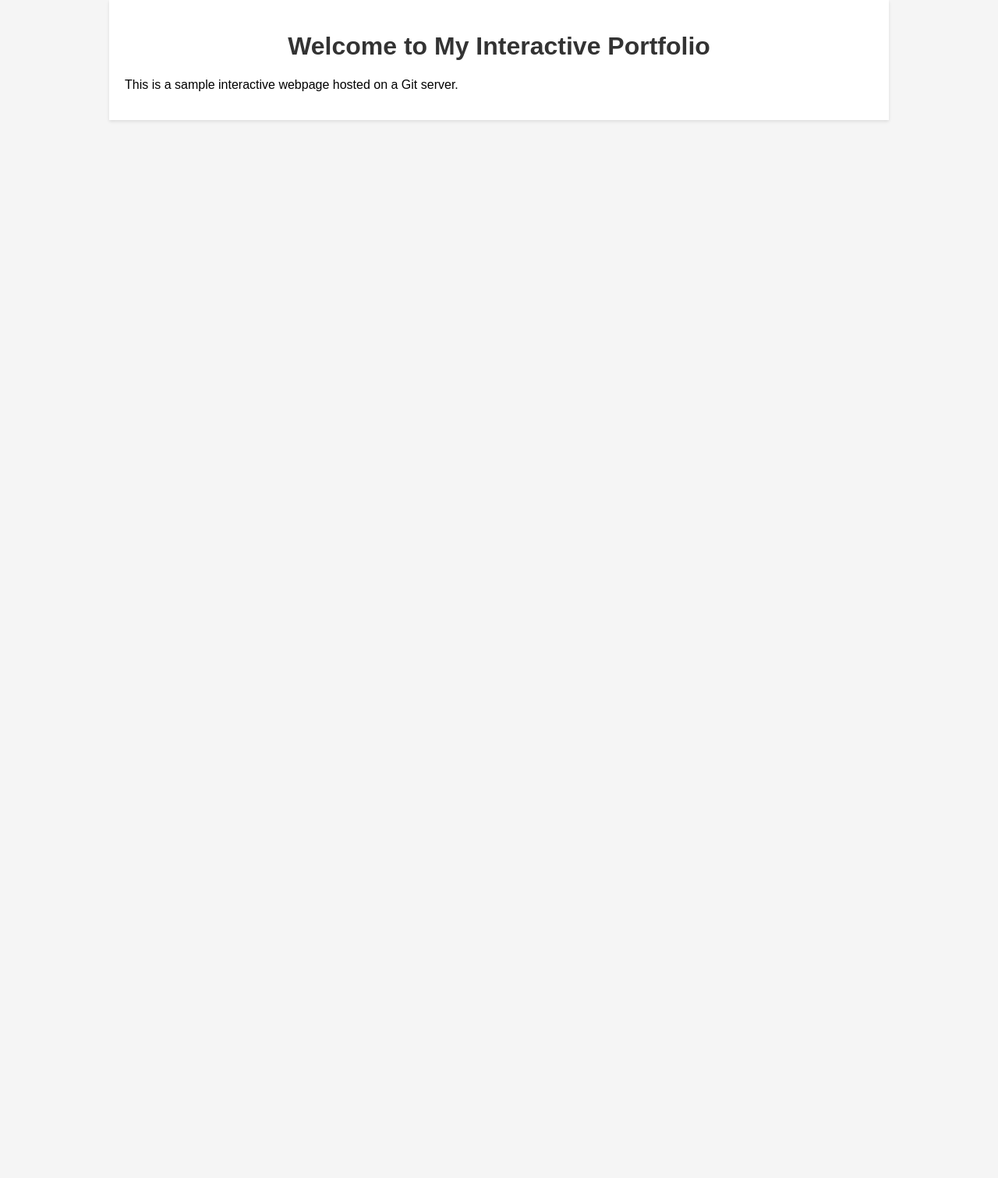
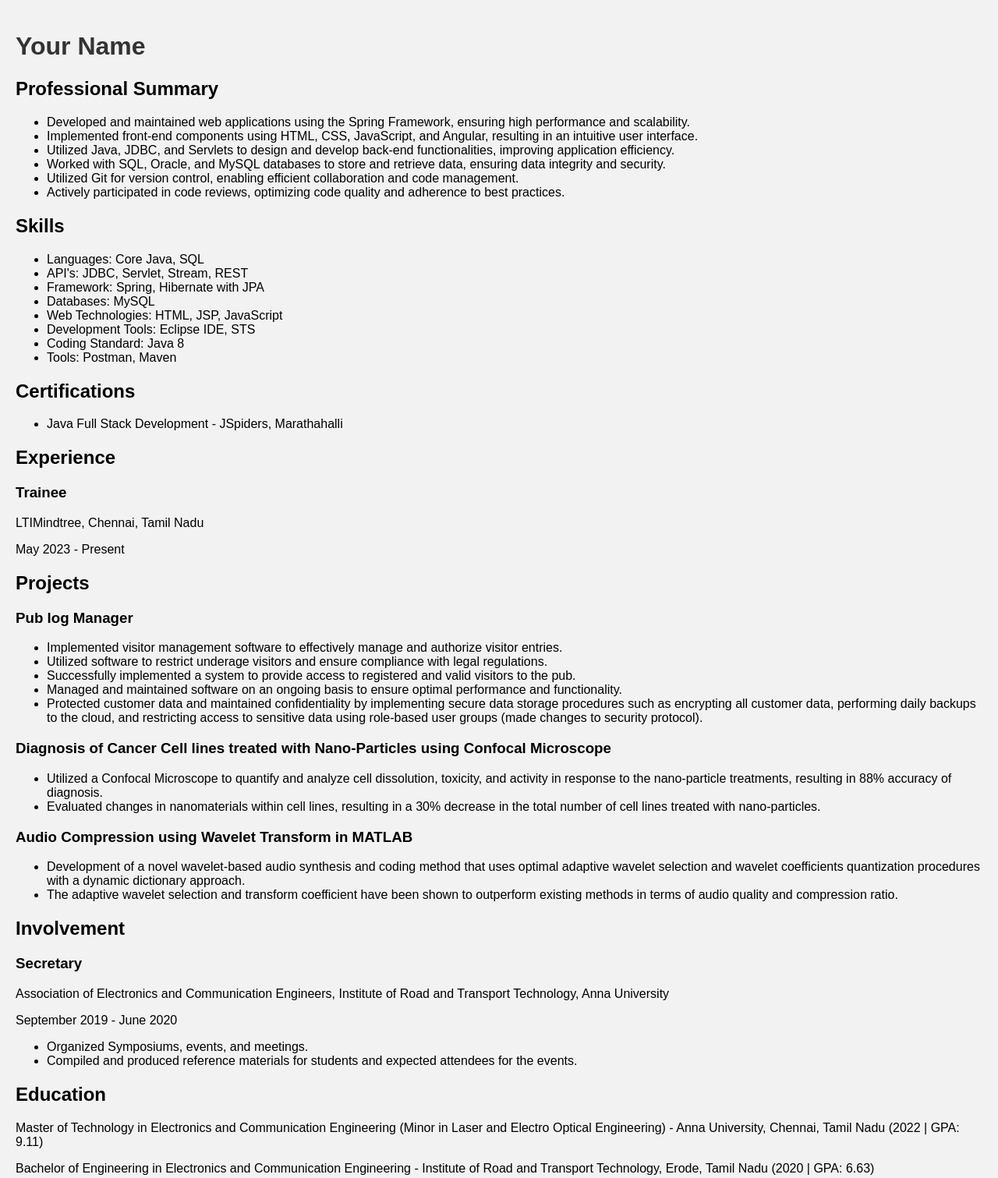
Before and after one commit to RamAnanth11/ramananth11.github.io, a plain HTML site: page index.html in a window 1280 px wide. Shown: the whole page at 78% size. Before the commit the page ends 800 px from the top, so only its background shows below. Drawn offline with Linux system fonts and the light colour scheme.

Commit message:
Updated HTML

```diff
--- a/index.html
+++ b/index.html
@@ -1,35 +1,99 @@
 <!DOCTYPE html>
-<html>
+<html lang="en">
 <head>
-  <title>Interactive Portfolio</title>
+  <meta charset="UTF-8">
+  <meta name="viewport" content="width=device-width, initial-scale=1.0">
+  <title>Your Resume</title>
   <style>
-    /* Add your custom styles here */
+    /* CSS styles go here */
+    /* Customize the styles to match your preferences */
     body {
       font-family: Arial, sans-serif;
+      background-color: #f2f2f2;
       margin: 0;
-      padding: 0;
-      background-color: #f5f5f5;
-    }
-    .container {
-      max-width: 960px;
-      margin: 0 auto;
       padding: 20px;
-      background-color: #fff;
-      box-shadow: 0 2px 4px rgba(0, 0, 0, 0.1);
     }
     h1 {
       color: #333;
-      text-align: center;
     }
+    /* Add more styles as needed */
   </style>
+  <script>
+    // JavaScript code goes here
+    // Customize the JavaScript to add interactivity
+    document.addEventListener('DOMContentLoaded', function() {
+      // DOM manipulation and event handling code goes here
+    });
+  </script>
 </head>
 <body>
-  <div class="container">
-    <h1>Welcome to My Interactive Portfolio</h1>
-    <p>
-      <!-- Add your interactive content here -->
-      This is a sample interactive webpage hosted on a Git server.
-    </p>
-  </div>
+  <h1>Your Name</h1>
+
+  <h2>Professional Summary</h2>
+  <ul>
+    <li>Developed and maintained web applications using the Spring Framework, ensuring high performance and scalability.</li>
+    <li>Implemented front-end components using HTML, CSS, JavaScript, and Angular, resulting in an intuitive user interface.</li>
+    <li>Utilized Java, JDBC, and Servlets to design and develop back-end functionalities, improving application efficiency.</li>
+    <li>Worked with SQL, Oracle, and MySQL databases to store and retrieve data, ensuring data integrity and security.</li>
+    <li>Utilized Git for version control, enabling efficient collaboration and code management.</li>
+    <li>Actively participated in code reviews, optimizing code quality and adherence to best practices.</li>
+  </ul>
+
+  <h2>Skills</h2>
+  <ul>
+    <li>Languages: Core Java, SQL</li>
+    <li>API's: JDBC, Servlet, Stream, REST</li>
+    <li>Framework: Spring, Hibernate with JPA</li>
+    <li>Databases: MySQL</li>
+    <li>Web Technologies: HTML, JSP, JavaScript</li>
+    <li>Development Tools: Eclipse IDE, STS</li>
+    <li>Coding Standard: Java 8</li>
+    <li>Tools: Postman, Maven</li>
+  </ul>
+
+  <h2>Certifications</h2>
+  <ul>
+    <li>Java Full Stack Development - JSpiders, Marathahalli</li>
+  </ul>
+
+  <h2>Experience</h2>
+  <h3>Trainee</h3>
+  <p>LTIMindtree, Chennai, Tamil Nadu</p>
+  <p>May 2023 - Present</p>
+
+  <h2>Projects</h2>
+  <h3>Pub log Manager</h3>
+  <ul>
+    <li>Implemented visitor management software to effectively manage and authorize visitor entries.</li>
+    <li>Utilized software to restrict underage visitors and ensure compliance with legal regulations.</li>
+    <li>Successfully implemented a system to provide access to registered and valid visitors to the pub.</li>
+    <li>Managed and maintained software on an ongoing basis to ensure optimal performance and functionality.</li>
+    <li>Protected customer data and maintained confidentiality by implementing secure data storage procedures such as encrypting all customer data, performing daily backups to the cloud, and restricting access to sensitive data using role-based user groups (made changes to security protocol).</li>
+  </ul>
+
+  <h3>Diagnosis of Cancer Cell lines treated with Nano-Particles using Confocal Microscope</h3>
+  <ul>
+    <li>Utilized a Confocal Microscope to quantify and analyze cell dissolution, toxicity, and activity in response to the nano-particle treatments, resulting in 88% accuracy of diagnosis.</li>
+    <li>Evaluated changes in nanomaterials within cell lines, resulting in a 30% decrease in the total number of cell lines treated with nano-particles.</li>
+  </ul>
+
+  <h3>Audio Compression using Wavelet Transform in MATLAB</h3>
+  <ul>
+    <li>Development of a novel wavelet-based audio synthesis and coding method that uses optimal adaptive wavelet selection and wavelet coefficients quantization procedures with a dynamic dictionary approach.</li>
+    <li>The adaptive wavelet selection and transform coefficient have been shown to outperform existing methods in terms of audio quality and compression ratio.</li>
+  </ul>
+
+  <h2>Involvement</h2>
+  <h3>Secretary</h3>
+  <p>Association of Electronics and Communication Engineers, Institute of Road and Transport Technology, Anna University</p>
+  <p>September 2019 - June 2020</p>
+  <ul>
+    <li>Organized Symposiums, events, and meetings.</li>
+    <li>Compiled and produced reference materials for students and expected attendees for the events.</li>
+  </ul>
+
+  <h2>Education</h2>
+  <p>Master of Technology in Electronics and Communication Engineering (Minor in Laser and Electro Optical Engineering) - Anna University, Chennai, Tamil Nadu (2022 | GPA: 9.11)</p>
+  <p>Bachelor of Engineering in Electronics and Communication Engineering - Institute of Road and Transport Technology, Erode, Tamil Nadu (2020 | GPA: 6.63)</p>
 </body>
 </html>
```
